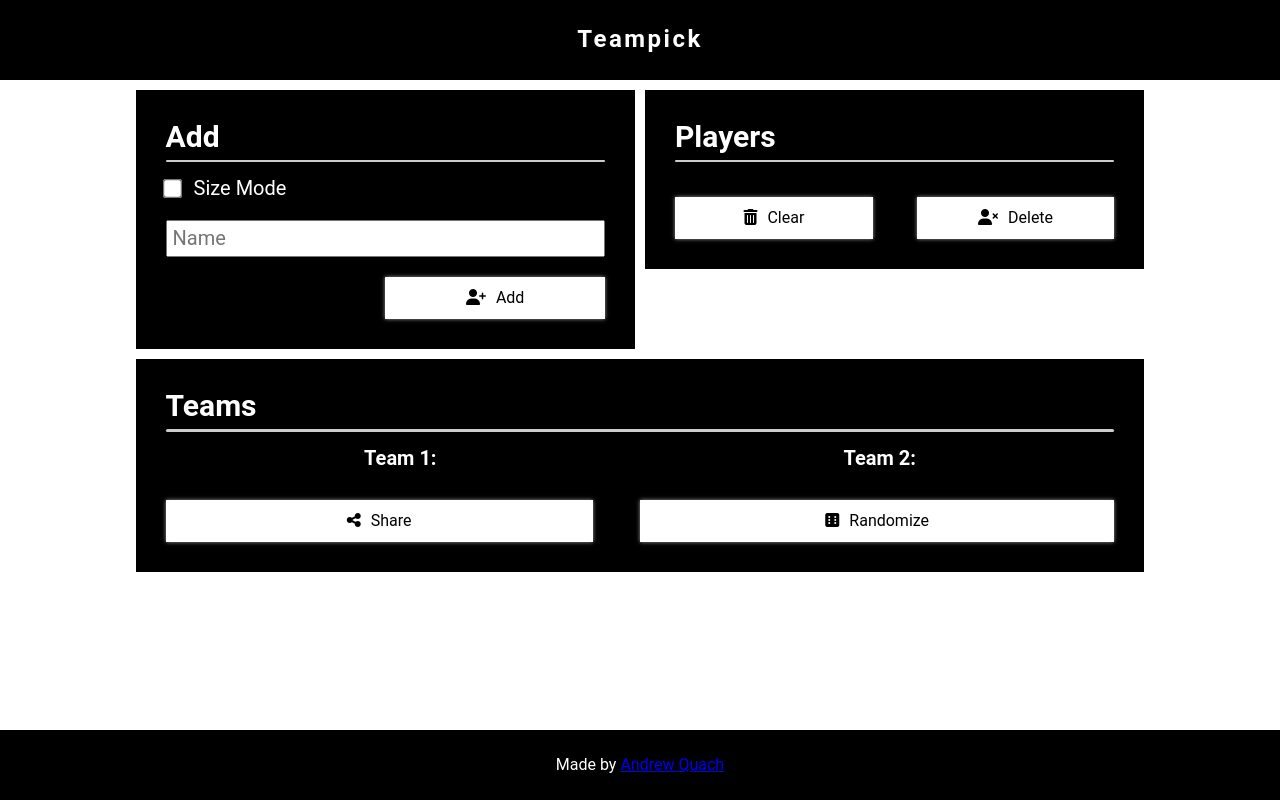
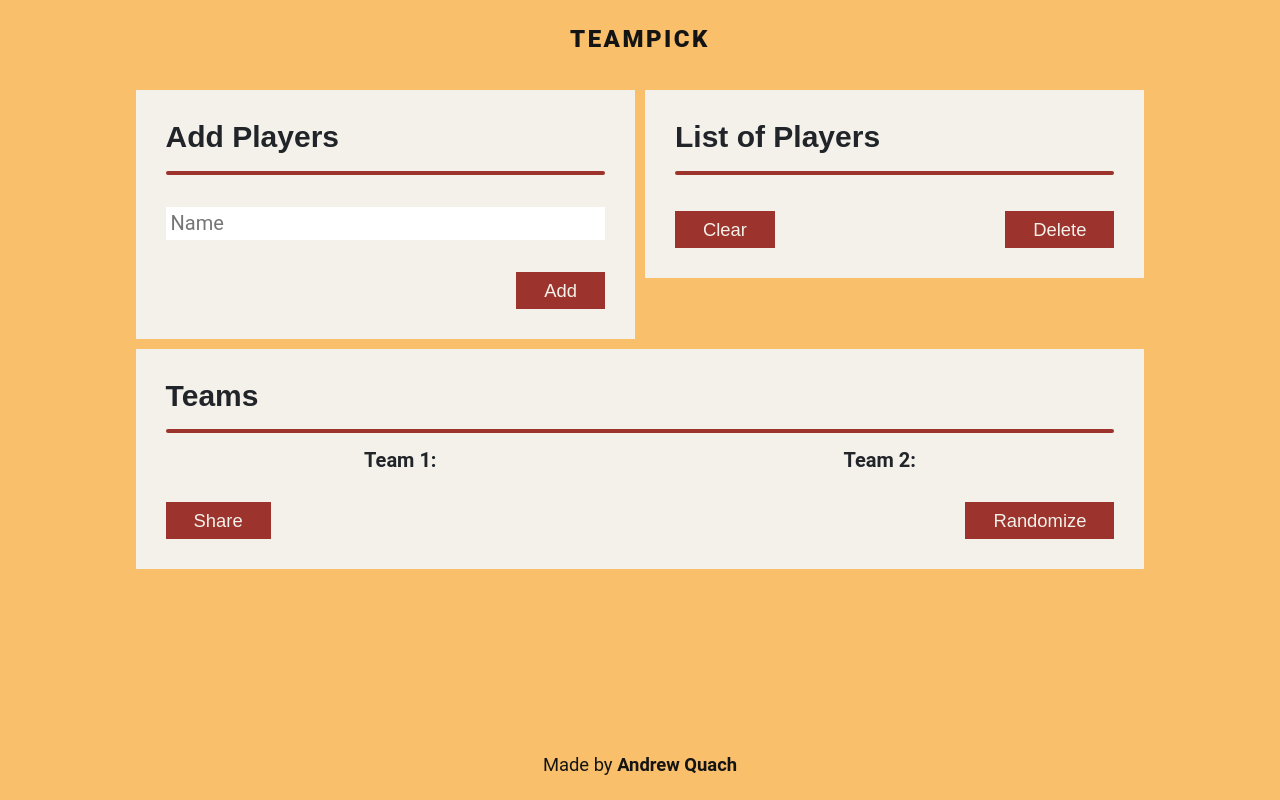
Before and after one commit to andrewquach-dev/teampick, a plain HTML site: page index.html in a window 1280 px wide. Drawn offline with Linux system fonts and the light colour scheme.

Commit message:
Scrapped size mode temporarily and added colors

```diff
--- a/css/style.css
+++ b/css/style.css
@@ -31,6 +31,7 @@
  */
 
 @import url('https://fonts.googleapis.com/css2?family=Roboto:ital,wght@0,100;0,300;0,400;0,500;0,700;0,900;1,100;1,300;1,400;1,500;1,700;1,900&display=swap');
+@import url('https://fonts.googleapis.com/css2?family=IM+Fell+French+Canon:ital@1&family=PT+Sans+Caption:wght@400;700&family=Poppins:ital,wght@0,100;0,200;0,300;0,400;0,500;0,600;0,700;0,800;0,900;1,100;1,200;1,300;1,400;1,500;1,600;1,700;1,800;1,900&family=Work+Sans:wght@400;700&display=swap');
 
 body {
     font-family: 'Roboto', sans-serif;
@@ -38,10 +39,10 @@ body {
 }
 
 :root {
-    --primary: #eaa121;
-    --dark: #000;
-    --medium: #1b1b1b;
-    --light: #2e2e2e;
+    --primary: #f9bf6a;
+    --dark: #141414;
+    --medium: #9c332d;
+    --light: #f3f1e9;
 }
 
 /*
@@ -78,15 +79,14 @@ body {
 }
 
 .player {
-    text-align: center;
     padding: .5em .75em;
     cursor: pointer;
-    color: black;
-    background-color: white;
-    margin: 1em;
-    display: flex;
-    justify-content: space-between;
-    align-items: center;
+    color: var(--dark);
+    background-color: #b3b0ab;
+    margin: .75em 0;
+    display: grid;
+    place-content: center;
+    font-family: 'Work Sans', sans-serif;
 }
 
 .player__size{
@@ -95,17 +95,14 @@ body {
     color: dimgray;
 }
 
-.player__name{
-}
-
 .btn {
+    font-family: 'Work Sans', sans-serif;
     border: none;
-    padding: .75em .2em;
-    font-size: 1rem;
+    padding: .5rem 1.75rem;
+    font-size: 1.15rem;
     cursor: pointer;
-    background-color: #fff;
-    color: black;
-    box-shadow: 0 0 4px #999;
+    background-color: var(--medium);
+    color: var(--light);
     outline: none;
 }
 
@@ -153,14 +150,19 @@ a:visited {
 /* Mobile */
 
 @media only screen and (min-width: 0em) {
+    #add-section__checkbox,.add-section__checkbox-label{
+        display: none;
+    }
     .page {
         min-height: 100vh;
         display: flex;
         flex-direction: column;
+        background-color: var(--primary);
     }
 
     .header {
         height: 50px;
+        background-color: #f9bf6a;
     }
 
     .header__inner {
@@ -172,9 +174,10 @@ a:visited {
     .header__logo {
         cursor: pointer;
         font-size: 1.5rem;
-        font-weight: 700;
+        font-weight: 900;
         letter-spacing: 2.5px;
-        color: white;
+        color: #141414;
+        text-transform: uppercase;
     }
 
     .container {
@@ -204,27 +207,37 @@ a:visited {
         flex-direction: column;
         padding: 1.5em;
         width: 100%;
+        color: var(--dark);
+        background-color: var(--light);
     }
 
-    .main__hr {
+    .main__h2{
+        font-family: 'PT Sans Caption', sans-serif;
+        font-weight: bold;
+        color: #212429;
+    }
+
+    .card__line {
         border: none;
-        background-color: #ccc;
+        background-color: var(--medium);
         color: #ccc;
-        height: .13em;
+        height: .2em;
         align-self: normal;
         border-radius: 5px;
-        margin: .25em 0 .75em 0;
+        margin: 1rem 0;
     }
 
     .add-section__form {
         display: flex;
         flex-direction: column;
-        gap: 1em;
     }
 
     .add-section__input {
         padding: .25em;
         width: 100%;
+        color: var(--dark);
+        margin: 1rem 0;
+        border: none;
     }
 
     .add-section__btns {
@@ -237,19 +250,17 @@ a:visited {
         padding:.5rem 1rem;
     }
 
-    .main__btns {
+    .main__btns{
+
         display: flex;
-        justify-content: space-between;
+        flex-direction: column;
+        gap: 1rem;
+        align-items: center;
         margin-top: 1em;
     }
 
-    #clear-btn {
-        width: 45%;
-    }
 
-    #delete-btn {
-        width: 45%;
-    }
+
 
     .main__players-list {
         list-style-type: none;
@@ -277,34 +288,40 @@ a:visited {
     .main__h4 {
         text-align: center;
         margin-bottom: .5em;
+        width: fit-content;
+        align-self: center;
+        color: #212429;
     }
 
     .main__i {
         margin-right: 10px;
     }
 
-    .main__share {
-        width: 45%;
-    }
-
-    .main__randomize {
-        width: 50%;
-    }
 
     .footer {
         height: 40px;
         margin-top: auto;
         display: grid;
         place-content: center;
+        background-color: var(--primary);
     }
 
     .footer__p {
-        font-size: 1rem;
+        color: var(--dark);
+        font-size: 1.15rem;
+    }
+    .footer a{
+        font-weight: bold;
+        color: var(--dark);
+        text-decoration: none;
+    }
+    .footer a:hover{
+        color: var(--medium);
     }
 
     .add-section__add-btn {
         align-self: flex-end;
-        width: 50%;
+        margin-top: 1rem;
     }
 
     #team-one {}
@@ -333,6 +350,11 @@ a:visited {
 
     #teams-section {
         flex: auto;
+    }
+
+    .main__btns {
+        flex-direction: row;
+        justify-content: space-between;
     }
 
     .container {
--- a/index.html
+++ b/index.html
@@ -24,8 +24,8 @@
     <main class="main">
         <div class="main__inner container">
             <section id="add-section" class="main__step --dark">
-                <h2 class="main__h2">Add</h2>
-                <hr class="main__hr">
+                <h2 class="main__h2">Add Players</h2>
+                <div class="card__line"></div>
                 <form action="" class="add-section__form">
                     <div>
                         <input type="checkbox" id="add-section__checkbox" >
@@ -39,29 +39,26 @@
                         <button type="button" id="l-btn" class="add-section__size-btns btn --ripple">L</button>
                         <button type="button" id="xl-btn" class="add-section__size-btns btn --ripple">XL</button>
                     </div>
-                    <button type="button" href="" class="btn add-section__add-btn --ripple" id="add-btn"><i
-                            class="main__i fa-solid fa-user-plus"></i>Add</button>
+                    <button type="button" href="" class="btn add-section__add-btn --ripple" id="add-btn">Add</button>
                     <span id="add-error-msg" class="error-msg">asdas</span>
                 </form>
             </section>
 
             <section id="players-section" class="main__step --dark">
-                <h2 class="main__h2">Players</h2>
-                <hr class="main__hr">
+                <h2 class="main__h2">List of Players</h2>
+                <div class="card__line"></div>
                 <ul class="main__players-list" id="players-list">
                 </ul>
                 <div class="main__btns">
-                    <button id="clear-btn" type="button" href="#" class="btn --ripple"><i
-                            class="main__i fa-solid fa-trash-can"></i>Clear</button>
-                    <button id="delete-btn" type="button" href="#" class="btn --ripple"><i
-                            class="main__i fa-solid fa-user-xmark"></i>Delete</button>
+                    <button id="clear-btn" type="button" href="#" class="btn --ripple">Clear</button>
+                    <button id="delete-btn" type="button" href="#" class="btn --ripple">Delete</button>
                 </div><span id="players-error-msg" class="error-msg">asdas</span>
 
             </section>
 
             <section id="teams-section" class="main__step --dark">
                 <h2 class="main__h2">Teams</h2>
-                <hr class="main__hr">
+                <div class="card__line"></div>
                 <div class="main__teams">
                     <div class="main__team-div">
                         <h4 class="main__h4" contenteditable="true">Team 1:</h4>
@@ -77,10 +74,8 @@
                 </div>
                 <div class="main__btns">
 
-                    <button type="button" href="#" class="main__share btn --ripple" id="share-btn"><i
-                            class="main__i fa-solid fa-share-nodes"></i>Share</button>
-                    <button type="button" href="#" class="main__randomize btn --ripple" id="rando-btn"><i
-                            class="main__i fa-solid fa-dice-six"></i>Randomize</button>
+                    <button type="button" href="#" class="main__share btn --ripple" id="share-btn">Share</button>
+                    <button type="button" href="#" class="main__randomize btn --ripple" id="rando-btn">Randomize</button>
                 </div>
                 <span id="teams-error-msg" class="error-msg">asdas</span>
             </section>
--- a/js/main.js
+++ b/js/main.js
@@ -190,7 +190,7 @@ const sizeBasedRandomization = () => {
         let playerIndex = 0;
         currIndex++;
         if (switcheroo) {
-            playerIndex = players.length % 2 === 0 ? randomArr.findIndex(player => player.size === 'XL' || player.size === 'L'||player.size === 'M') : randomArr.findIndex(player =>player.size === 'XL' || player.size === 'L');
+            playerIndex = players.length % 2 === 0 ? randomArr.findIndex(player => player.size === 'XL' || player.size === 'L') : randomArr.findIndex(player => player.size === 'XL' || player.size === 'L');
             switcheroo = false;
         } else {
             playerIndex = players.length % 2 === 0 ? randomArr.findIndex(player => player.size === 'M' || player.size === 'S') : randomArr.findIndex(player => player.size === 'L' || player.size === 'M');
@@ -331,9 +331,12 @@ clearBtn.addEventListener("click", function () {
     if (isListEmpty("#players-list>li")) {
         createErrorMsg("There are no players to clear!", 1500, playersListErrorMsg);
     } else {
-        remove("li.player");
-        updatePlayersList();
-        removeListLine();
+        let result = window.confirm("Are you sure you want to clear all players?");
+        if (result) {
+            remove("li.player");
+            updatePlayersList();
+            removeListLine();
+        }
     }
 });
 randomBtn.addEventListener("click", randomizeAndAssign);
```
